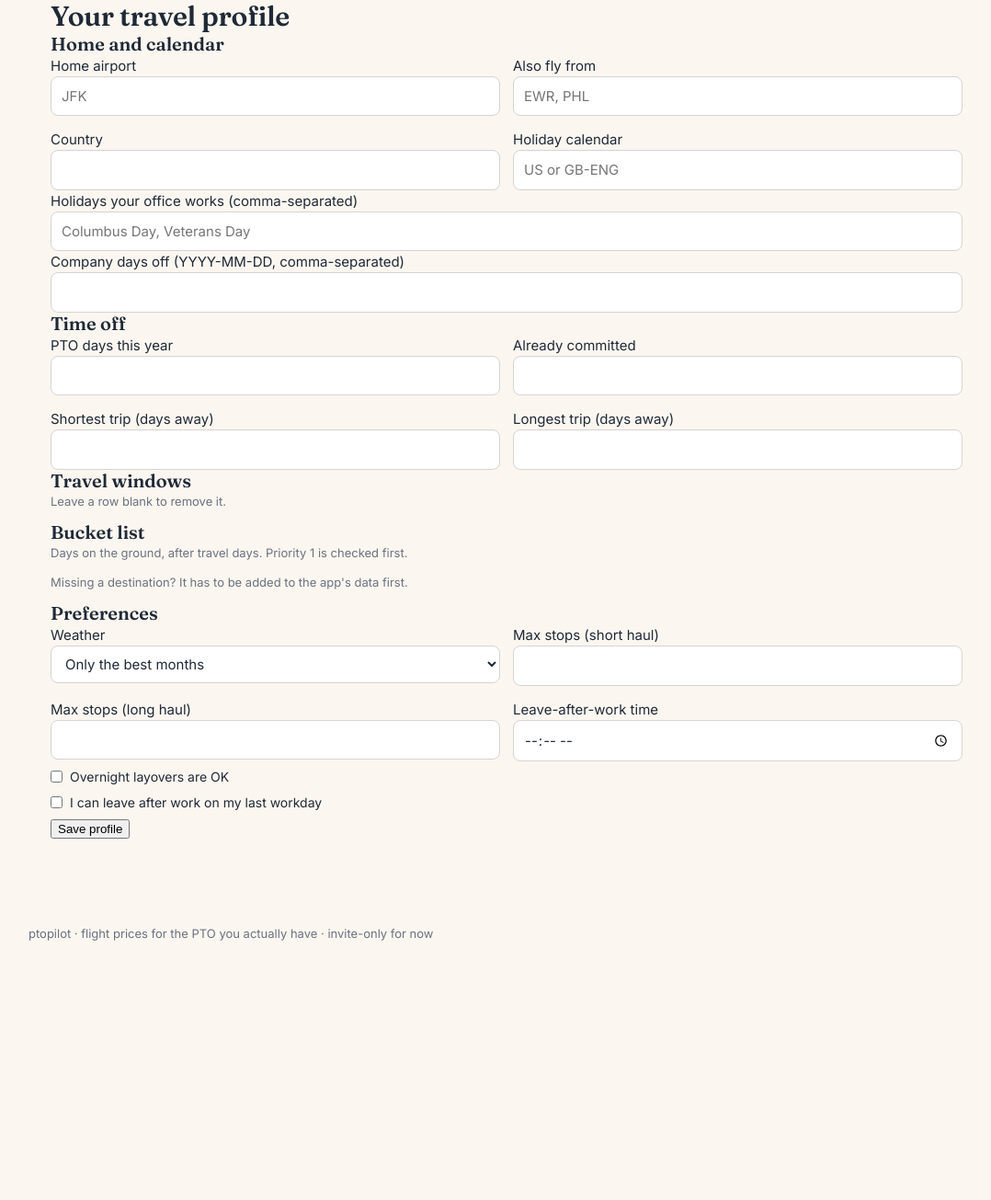
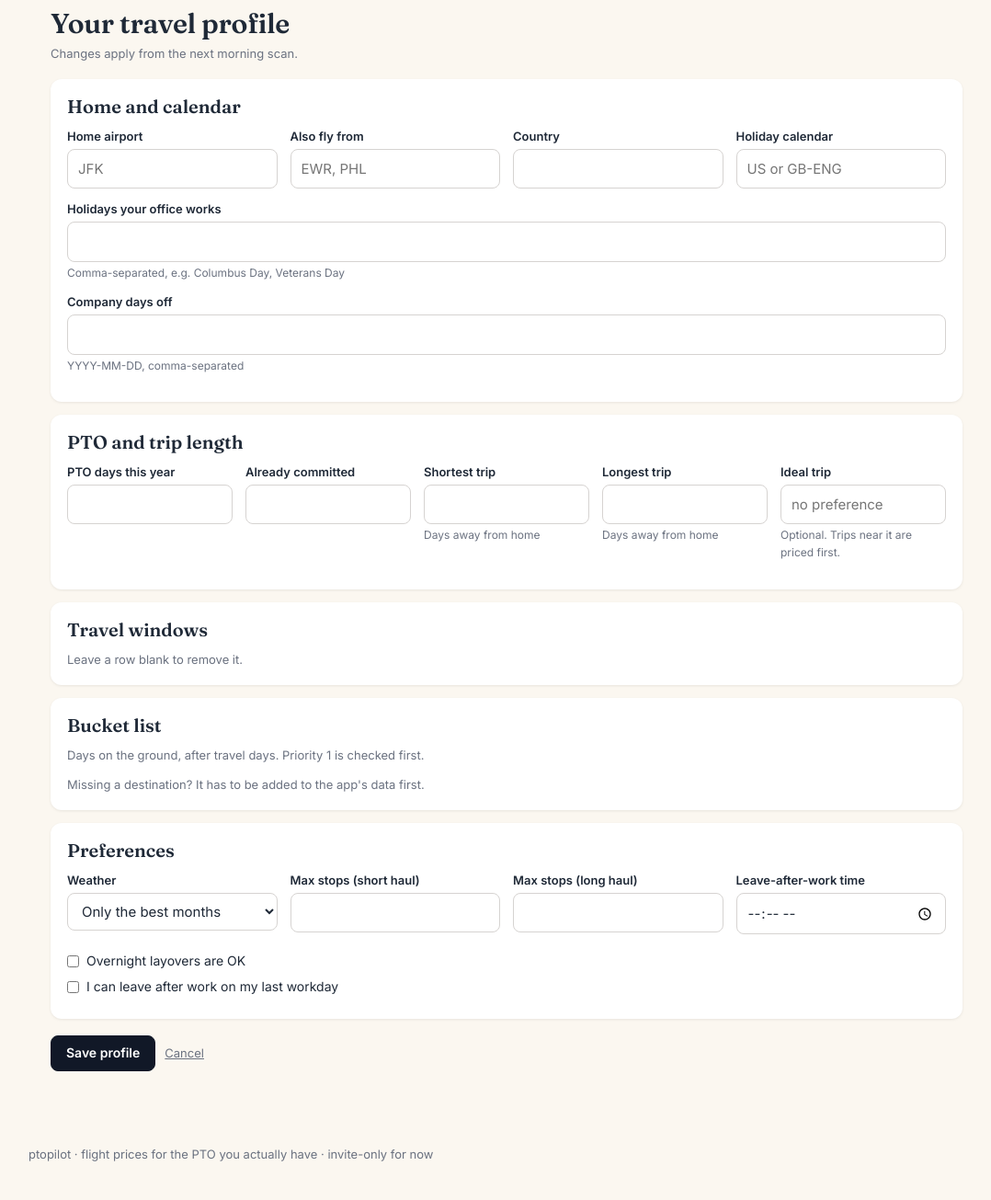
Before and after one commit to nick-dahl/ptopilot, a Python web app: template ptopilot/web/templates/profile.html in a window 1280 px wide. Shown: the part 66-1371 px from the top of the page at 92% size, without its empty margins (89-1167 px from the left). Before the commit the page ends 1089 px from the top, so only its background shows below. Run offline with Jinja, Linux system fonts and the light colour scheme; the template is opened without the code that fills it, so the values that code supplies are empty.

Commit message:
feat(web): restyled profile with ideal trip length
Co-Authored-By: Claude Haiku 5.5 <noreply@anthropic.com>

```diff
--- a/ptopilot/web/app.py
+++ b/ptopilot/web/app.py
@@ -251,6 +251,7 @@ def create_app(
             request,
             "profile.html",
             status,
+            active="profile",
             form=form,
             errors=errors,
             destinations=geo.destinations(),
--- a/ptopilot/web/templates/profile.html
+++ b/ptopilot/web/templates/profile.html
@@ -1,82 +1,90 @@
 {% extends "base.html" %}
+{% from "_components.html" import field %}
 {% block title %}Profile · ptopilot{% endblock %}
 {% block content %}
-<h1>Your travel profile</h1>
+<div class="page-head">
+  <div>
+    <h1>Your travel profile</h1>
+    <p class="muted small">Changes apply from the next morning scan.</p>
+  </div>
+</div>
 {% if errors %}
-<div class="card">
-  <p class="error"><b>Please fix {{ errors | length }} thing{{ "s" if errors | length != 1 }}:</b></p>
-  <ul class="error">{% for e in errors %}<li>{{ e }}</li>{% endfor %}</ul>
+<div class="panel notice-error" style="margin-bottom:14px;">
+  <p class="error" style="margin-bottom:6px;"><b>Please fix {{ errors | length }} thing{{ "s" if errors | length != 1 }}:</b></p>
+  <ul class="error" style="margin:0;padding-left:20px;">{% for e in errors %}<li>{{ e }}</li>{% endfor %}</ul>
 </div>
 {% endif %}
-<form method="post" action="/profile">
-  <div class="card">
-    <h2 style="margin-top:0;">Home and calendar</h2>
-    <div class="grid">
-      <div><label for="home_airport">Home airport</label><input id="home_airport" name="home_airport" value="{{ form.home_airport }}" placeholder="JFK" required></div>
-      <div><label for="nearby_airports">Also fly from</label><input id="nearby_airports" name="nearby_airports" value="{{ form.nearby_airports }}" placeholder="EWR, PHL"></div>
-      <div><label for="country">Country</label><input id="country" name="country" value="{{ form.country }}" maxlength="2"></div>
-      <div><label for="holiday_calendar">Holiday calendar</label><input id="holiday_calendar" name="holiday_calendar" value="{{ form.holiday_calendar }}" placeholder="US or GB-ENG"></div>
+<form method="post" action="/profile" class="stack">
+  <section class="panel">
+    <h2>Home and calendar</h2>
+    <div class="fields">
+      {{ field("home_airport", "Home airport", form.home_airport, attrs='placeholder="JFK" required') }}
+      {{ field("nearby_airports", "Also fly from", form.nearby_airports, attrs='placeholder="EWR, PHL"') }}
+      {{ field("country", "Country", form.country, attrs='maxlength="2"') }}
+      {{ field("holiday_calendar", "Holiday calendar", form.holiday_calendar, attrs='placeholder="US or GB-ENG"') }}
     </div>
-    <label for="ignored_holidays">Holidays your office works (comma-separated)</label>
-    <input id="ignored_holidays" name="ignored_holidays" value="{{ form.ignored_holidays }}" placeholder="Columbus Day, Veterans Day">
-    <label for="extra_days_off">Company days off (YYYY-MM-DD, comma-separated)</label>
-    <input id="extra_days_off" name="extra_days_off" value="{{ form.extra_days_off }}">
-  </div>
+    {{ field("ignored_holidays", "Holidays your office works", form.ignored_holidays, hint="Comma-separated, e.g. Columbus Day, Veterans Day") }}
+    {{ field("extra_days_off", "Company days off", form.extra_days_off, hint="YYYY-MM-DD, comma-separated") }}
+  </section>
 
-  <div class="card">
-    <h2 style="margin-top:0;">Time off</h2>
-    <div class="grid">
-      <div><label for="pto_days_total">PTO days this year</label><input id="pto_days_total" name="pto_days_total" value="{{ form.pto_days_total }}" inputmode="numeric" required></div>
-      <div><label for="pto_committed">Already committed</label><input id="pto_committed" name="pto_committed" value="{{ form.pto_committed }}" inputmode="numeric"></div>
-      <div><label for="min_trip_days">Shortest trip (days away)</label><input id="min_trip_days" name="min_trip_days" value="{{ form.min_trip_days }}" inputmode="numeric"></div>
-      <div><label for="max_trip_days">Longest trip (days away)</label><input id="max_trip_days" name="max_trip_days" value="{{ form.max_trip_days }}" inputmode="numeric" required></div>
+  <section class="panel">
+    <h2>PTO and trip length</h2>
+    <div class="fields">
+      {{ field("pto_days_total", "PTO days this year", form.pto_days_total, attrs='inputmode="numeric" required') }}
+      {{ field("pto_committed", "Already committed", form.pto_committed, attrs='inputmode="numeric"') }}
+      {{ field("min_trip_days", "Shortest trip", form.min_trip_days, hint="Days away from home", attrs='inputmode="numeric"') }}
+      {{ field("max_trip_days", "Longest trip", form.max_trip_days, hint="Days away from home", attrs='inputmode="numeric" required') }}
+      {{ field("ideal_trip_days", "Ideal trip", form.ideal_trip_days, hint="Optional. Trips near it are priced first.", attrs='inputmode="numeric" placeholder="no preference"') }}
     </div>
+  </section>
+
+  <section class="panel">
     <h2>Travel windows</h2>
     {% for i in range(windows) %}
-    <div class="grid">
-      <div><label for="window_start_{{ i }}">From</label><input id="window_start_{{ i }}" type="date" name="window_start_{{ i }}" value="{{ form['window_start_%d' % i] }}"></div>
-      <div><label for="window_end_{{ i }}">To</label><input id="window_end_{{ i }}" type="date" name="window_end_{{ i }}" value="{{ form['window_end_%d' % i] }}"></div>
+    <div class="fields">
+      {{ field("window_start_%d" % i, "From", form["window_start_%d" % i], type="date") }}
+      {{ field("window_end_%d" % i, "To", form["window_end_%d" % i], type="date") }}
     </div>
     {% endfor %}
-    <p class="muted small">Leave a row blank to remove it.</p>
-  </div>
+    <p class="muted small" style="margin:0;">Leave a row blank to remove it.</p>
+  </section>
 
-  <div class="card">
-    <h2 style="margin-top:0;">Bucket list</h2>
+  <section class="panel">
+    <h2>Bucket list</h2>
     <p class="muted small">Days on the ground, after travel days. Priority 1 is checked first.</p>
     {% for i in range(trackers) %}
-    <div class="row">
-      <div><label for="tracker_dest_{{ i }}">Destination</label>
+    <div class="row-fields">
+      <label class="field"><span>Destination</span>
         <select id="tracker_dest_{{ i }}" name="tracker_dest_{{ i }}">
           <option value=""></option>
           {% for d in destinations %}<option value="{{ d.code }}" {{ "selected" if form['tracker_dest_%d' % i] == d.code }}>{{ d.name }}</option>{% endfor %}
-        </select></div>
-      <div><label for="tracker_min_{{ i }}">Min days</label><input id="tracker_min_{{ i }}" name="tracker_min_{{ i }}" value="{{ form['tracker_min_%d' % i] }}" inputmode="numeric"></div>
-      <div><label for="tracker_max_{{ i }}">Max days</label><input id="tracker_max_{{ i }}" name="tracker_max_{{ i }}" value="{{ form['tracker_max_%d' % i] }}" inputmode="numeric"></div>
-      <div><label for="tracker_priority_{{ i }}">Priority</label><input id="tracker_priority_{{ i }}" name="tracker_priority_{{ i }}" value="{{ form['tracker_priority_%d' % i] }}" inputmode="numeric"></div>
-      <div><label for="tracker_price_{{ i }}">Max price</label><input id="tracker_price_{{ i }}" name="tracker_price_{{ i }}" value="{{ form['tracker_price_%d' % i] }}" inputmode="numeric" placeholder="any"></div>
+        </select></label>
+      {{ field("tracker_min_%d" % i, "Min days", form["tracker_min_%d" % i], attrs='inputmode="numeric"') }}
+      {{ field("tracker_max_%d" % i, "Max days", form["tracker_max_%d" % i], attrs='inputmode="numeric"') }}
+      {{ field("tracker_priority_%d" % i, "Priority", form["tracker_priority_%d" % i], attrs='inputmode="numeric"') }}
+      {{ field("tracker_price_%d" % i, "Max price", form["tracker_price_%d" % i], attrs='inputmode="numeric" placeholder="any"') }}
     </div>
     {% endfor %}
-    <p class="muted small">Missing a destination? It has to be added to the app's data first.</p>
-  </div>
+    <p class="muted small" style="margin:0;">Missing a destination? It has to be added to the app's data first.</p>
+  </section>
 
-  <div class="card">
-    <h2 style="margin-top:0;">Preferences</h2>
-    <div class="grid">
-      <div><label for="weather_tolerance">Weather</label>
+  <section class="panel">
+    <h2>Preferences</h2>
+    <div class="fields">
+      <label class="field"><span>Weather</span>
         <select id="weather_tolerance" name="weather_tolerance">
           {% for value, text in [("strict", "Only the best months"), ("normal", "Skip bad-weather months"), ("relaxed", "Any month")] %}
           <option value="{{ value }}" {{ "selected" if form.weather_tolerance == value }}>{{ text }}</option>
           {% endfor %}
-        </select></div>
-      <div><label for="max_stops_short">Max stops (short haul)</label><input id="max_stops_short" name="max_stops_short" value="{{ form.max_stops_short }}" inputmode="numeric"></div>
-      <div><label for="max_stops_long">Max stops (long haul)</label><input id="max_stops_long" name="max_stops_long" value="{{ form.max_stops_long }}" inputmode="numeric"></div>
-      <div><label for="friday_evening_min_time">Leave-after-work time</label><input id="friday_evening_min_time" type="time" name="friday_evening_min_time" value="{{ form.friday_evening_min_time }}"></div>
+        </select></label>
+      {{ field("max_stops_short", "Max stops (short haul)", form.max_stops_short, attrs='inputmode="numeric"') }}
+      {{ field("max_stops_long", "Max stops (long haul)", form.max_stops_long, attrs='inputmode="numeric"') }}
+      {{ field("friday_evening_min_time", "Leave-after-work time", form.friday_evening_min_time, type="time") }}
     </div>
     <label class="check"><input type="checkbox" name="allow_overnight_layover" {{ "checked" if form.allow_overnight_layover }}> Overnight layovers are OK</label>
     <label class="check"><input type="checkbox" name="friday_evening_departure" {{ "checked" if form.friday_evening_departure }}> I can leave after work on my last workday</label>
-  </div>
+  </section>
 
-  <p><button type="submit">Save profile</button></p>
+  <div class="form-actions"><button class="btn" type="submit">Save profile</button><a class="muted small" href="/">Cancel</a></div>
 </form>
 {% endblock %}
```
Also changed, not shown: tests/web/test_profile_page.py (added, +39 -0 lines).
